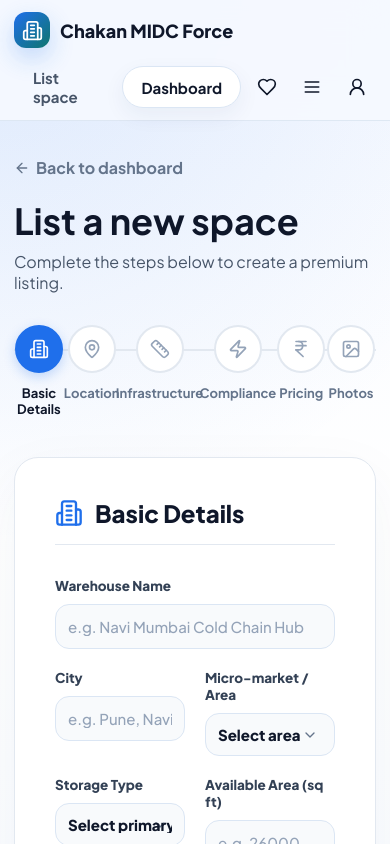
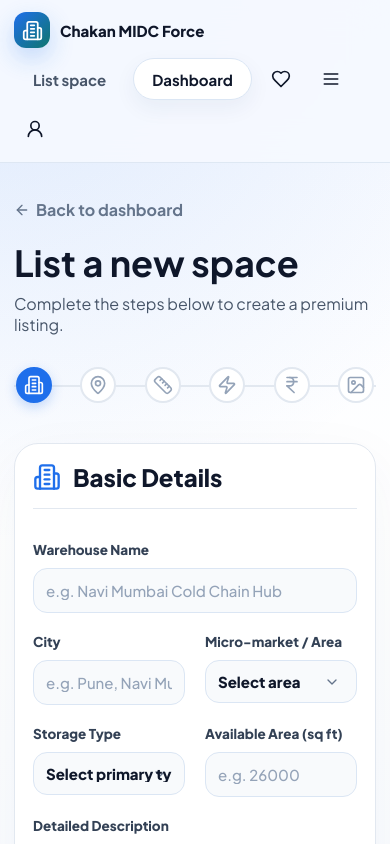
Before and after one commit to kunalair2-jpg/chakan-midc-force, a Next.js app: page /owner/new in a window 390 px wide. Shown: the top 844 px of the page. Built offline with nearby package versions, Linux system fonts and the light colour scheme.

Commit message:
Update dashboard, owner pages and styles

```diff
--- a/src/app/admin/page.tsx
+++ b/src/app/admin/page.tsx
@@ -32,6 +32,7 @@ export default function AdminDashboard() {
           </div>
         </div>
 
+        <div className="table-scroll">
           <table className="table">
             <thead>
               <tr>
@@ -60,6 +61,7 @@ export default function AdminDashboard() {
               ))}
             </tbody>
           </table>
+        </div>
       </DashboardShell>
     </div>
   );
--- a/src/app/company/page.tsx
+++ b/src/app/company/page.tsx
@@ -32,6 +32,7 @@ export default function CompanyDashboard() {
           </div>
         </div>
 
+        <div className="table-scroll">
           <table className="table">
             <thead>
               <tr>
@@ -60,6 +61,7 @@ export default function CompanyDashboard() {
               ))}
             </tbody>
           </table>
+        </div>
       </DashboardShell>
     </div>
   );
--- a/src/app/globals.css
+++ b/src/app/globals.css
@@ -121,6 +121,11 @@ img {
   display: flex;
   align-items: center;
   gap: 8px;
+  flex-wrap: wrap;
+}
+
+.nav .nav-actions {
+  justify-content: flex-end;
 }
 
 .icon-btn,
@@ -703,8 +708,15 @@ img {
   margin-top: 8px;
 }
 
+.table-scroll {
+  width: 100%;
+  overflow-x: auto;
+  border-radius: 18px;
+}
+
 .table {
   width: 100%;
+  min-width: 640px;
   border-collapse: collapse;
   overflow: hidden;
   border-radius: 18px;
@@ -749,6 +761,13 @@ img {
 .status.blue {
   color: var(--blue);
   background: #e8f1fb;
+}
+
+.messages-layout {
+  display: grid;
+  grid-template-columns: 300px 1fr;
+  gap: 24px;
+  height: 60vh;
 }
 
 .form-grid {
@@ -860,6 +879,15 @@ img {
   .sidebar a {
     flex: 0 0 auto;
   }
+
+  .dashboard-main {
+    padding: 20px;
+  }
+
+  .messages-layout {
+    grid-template-columns: 1fr;
+    height: auto;
+  }
 }
 
 @media (max-width: 680px) {
@@ -871,11 +899,16 @@ img {
     height: auto;
     padding: 12px 0;
     flex-wrap: wrap;
+    row-gap: 10px;
   }
 
-  .nav-search {
-    order: 3;
-    min-width: 100%;
+  .nav .nav-actions {
+    width: 100%;
+    justify-content: flex-start;
+  }
+
+  .brand span:last-child {
+    font-size: 15px;
   }
 
   .hero-copy h1 {
@@ -909,4 +942,17 @@ img {
   .photo-stack {
     display: none;
   }
+
+  .detail-title h1 {
+    font-size: 26px;
+  }
+
+  .section h2 {
+    font-size: 24px;
+  }
+
+  .section-head {
+    flex-direction: column;
+    align-items: flex-start;
+  }
 }
--- a/src/app/owner/messages/page.tsx
+++ b/src/app/owner/messages/page.tsx
@@ -9,7 +9,7 @@ export default function MessagesPage() {
       <DashboardShell eyebrow="Warehouse owner workspace" title="Messages">
         <p className="muted" style={{ marginBottom: '24px' }}>Communicate directly with verified leads and active tenants.</p>
 
-        <div style={{ display: 'grid', gridTemplateColumns: '300px 1fr', gap: '24px', height: '60vh' }}>
+        <div className="messages-layout">
           <div className="panel" style={{ padding: 0, overflowY: 'auto' }}>
             {['FreshCart Foods', 'UrbanKart', 'Medline Supply', 'LogiTech Solutions'].map((name, i) => (
               <div key={i} style={{ padding: '16px', borderBottom: '1px solid var(--line)', background: i === 0 ? 'var(--accent-soft)' : 'transparent', cursor: 'pointer' }}>
--- a/src/app/owner/new/page.tsx
+++ b/src/app/owner/new/page.tsx
@@ -250,6 +250,78 @@ export default function NewWarehousePage() {
           animation: spin 1s linear infinite;
         }
         @keyframes spin { 100% { transform: rotate(360deg); } }
+
+        .wizard-actions {
+          display: flex;
+          justify-content: space-between;
+          align-items: center;
+          margin-top: 40px;
+          padding-top: 24px;
+          border-top: 1px solid #e2e8f0;
+          gap: 16px;
+          flex-wrap: wrap;
+        }
+        .wizard-actions-buttons {
+          display: flex;
+          gap: 16px;
+        }
+
+        .photo-preview-grid {
+          display: grid;
+          grid-template-columns: repeat(4, 1fr);
+          gap: 16px;
+          margin-top: 16px;
+        }
+
+        @media (max-width: 720px) {
+          .form-panel {
+            padding: 24px;
+          }
+          .step-label {
+            font-size: 11px;
+          }
+          .checkbox-grid {
+            grid-template-columns: repeat(2, 1fr);
+          }
+          .photo-preview-grid {
+            grid-template-columns: repeat(2, 1fr);
+          }
+        }
+
+        @media (max-width: 560px) {
+          .form-panel {
+            padding: 18px;
+          }
+          .stepper {
+            padding: 0 2px;
+          }
+          .step-item {
+            width: auto;
+            gap: 6px;
+          }
+          .step-circle {
+            width: 36px;
+            height: 36px;
+          }
+          .stepper::before,
+          .stepper-progress {
+            top: 18px;
+          }
+          .step-label {
+            display: none;
+          }
+          .wizard-actions {
+            flex-direction: column-reverse;
+            align-items: stretch;
+          }
+          .wizard-actions-buttons {
+            flex-direction: column;
+            width: 100%;
+          }
+          .wizard-actions-buttons button {
+            width: 100%;
+          }
+        }
       `}</style>
       <main className="container section" style={{ maxWidth: '840px' }}>
         <div className="section-head" style={{ marginBottom: '32px' }}>
@@ -509,7 +581,7 @@ export default function NewWarehousePage() {
             </label>
 
             {imagePreviews.length > 0 && (
-              <div style={{ display: 'grid', gridTemplateColumns: 'repeat(4, 1fr)', gap: '16px', marginTop: '16px' }}>
+              <div className="photo-preview-grid">
                  {imagePreviews.map((url, i) => (
                    <div key={i} style={{ aspectRatio: '4/3', borderRadius: '12px', overflow: 'hidden', border: '1px solid #e2e8f0' }}>
                      <img src={url} alt={`Preview ${i + 1}`} style={{ width: '100%', height: '100%', objectFit: 'cover' }} />
@@ -519,7 +591,7 @@ export default function NewWarehousePage() {
             )}
           </div>
 
-          <div style={{ display: 'flex', justifyContent: 'space-between', alignItems: 'center', marginTop: '40px', paddingTop: '24px', borderTop: '1px solid #e2e8f0' }}>
+          <div className="wizard-actions">
             {currentStep > 1 ? (
               <button type="button" className="secondary" onClick={handlePrev} style={{ padding: '14px 24px', borderRadius: '12px' }}>
                 <ArrowLeft size={18} style={{ marginRight: '8px' }} /> Back
@@ -528,7 +600,7 @@ export default function NewWarehousePage() {
               <div></div> // Empty div for flex spacing
             )}
 
-            <div style={{ display: 'flex', gap: '16px' }}>
+            <div className="wizard-actions-buttons">
               <button
                 type="submit"
                 name="actionType"
--- a/src/app/owner/page.tsx
+++ b/src/app/owner/page.tsx
@@ -45,6 +45,7 @@ export default async function OwnerDashboard() {
           </Link>
         </div>
 
+        <div className="table-scroll">
           <table className="table">
             <thead>
               <tr>
@@ -77,6 +78,7 @@ export default async function OwnerDashboard() {
               )}
             </tbody>
           </table>
+        </div>
       </DashboardShell>
     </div>
   );
--- a/src/app/owner/payments/page.tsx
+++ b/src/app/owner/payments/page.tsx
@@ -23,6 +23,7 @@ export default function PaymentsPage() {
         </div>
 
         <div className="panel" style={{ padding: 0, overflow: 'hidden' }}>
+          <div className="table-scroll">
             <table className="table" style={{ margin: 0, border: 'none' }}>
               <thead>
                 <tr>
@@ -54,6 +55,7 @@ export default function PaymentsPage() {
               </tbody>
             </table>
           </div>
+        </div>
       </DashboardShell>
     </div>
   );
--- a/src/app/owner/quotes/page.tsx
+++ b/src/app/owner/quotes/page.tsx
@@ -10,6 +10,7 @@ export default function QuotesPage() {
         <p className="muted" style={{ marginBottom: '24px' }}>Track the status of quotes sent to prospective tenants.</p>
 
         <div className="panel" style={{ padding: 0, overflow: 'hidden' }}>
+          <div className="table-scroll">
             <table className="table" style={{ margin: 0, border: 'none' }}>
               <thead>
                 <tr>
@@ -46,6 +47,7 @@ export default function QuotesPage() {
               </tbody>
             </table>
           </div>
+        </div>
       </DashboardShell>
     </div>
   );
--- a/src/app/owner/requests/page.tsx
+++ b/src/app/owner/requests/page.tsx
@@ -10,6 +10,7 @@ export default function RequestsPage() {
         <p className="muted" style={{ marginBottom: '24px' }}>Review incoming inquiries from verified B2B companies.</p>
 
         <div className="panel" style={{ padding: 0, overflow: 'hidden' }}>
+          <div className="table-scroll">
             <table className="table" style={{ margin: 0, border: 'none' }}>
               <thead>
                 <tr>
@@ -47,6 +48,7 @@ export default function RequestsPage() {
               </tbody>
             </table>
           </div>
+        </div>
       </DashboardShell>
     </div>
   );
--- a/src/app/owner/warehouses/page.tsx
+++ b/src/app/owner/warehouses/page.tsx
@@ -17,6 +17,7 @@ export default function WarehousesPage() {
           </Link>
         </div>
 
+        <div className="table-scroll">
           <table className="table">
             <thead>
               <tr>
@@ -58,6 +59,7 @@ export default function WarehousesPage() {
               ))}
             </tbody>
           </table>
+        </div>
       </DashboardShell>
     </div>
   );
```
Also changed, not shown: 1 other file (tests, documents, lock files or other folders). Lines whose indentation alone changed are shown as unchanged.
